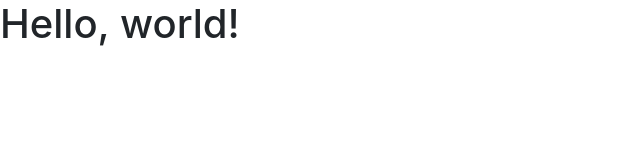
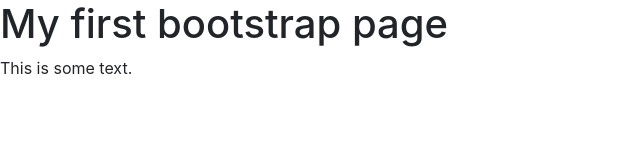
Before and after one commit to CarlosEdOliveira/Bootstrap, a plain HTML site: page index.html in a window 1280 px wide. Shown: the whole page, without its empty margins (0-640 px from the left). Drawn offline with nearby package versions, Linux system fonts and the light colour scheme.

Commit message:
index bootstrap 4

```diff
--- a/index.html
+++ b/index.html
@@ -1,17 +1,23 @@
 <!DOCTYPE html>
 <html lang="en">
 <head>
+    <title>Bootstrap 4 exemple</title>
     <meta charset="UTF-8">
     <meta name="viewport" content="width=device-width, initial-scale=1.0">
     <!--Parte gráfica CSS -->
     <link rel="stylesheet" href="https://cdn.jsdelivr.net/npm/bootstrap@4.6.2/dist/css/bootstrap.min.css" integrity="sha384-xOolHFLEh07PJGoPkLv1IbcEPTNtaed2xpHsD9ESMhqIYd0nLMwNLD69Npy4HI+N" crossorigin="anonymous">
-    <title>Hello, world!</title>
+
+        <script src="https://cdn.jsdelivr.net/npm/jquery@3.5.1/dist/jquery.slim.min.js" integrity="sha384-DfXdz2htPH0lsSSs5nCTpuj/zy4C+OGpamoFVy38MVBnE+IbbVYUew+OrCXaRkfj" crossorigin="anonymous"></script>
+        <script src="https://cdn.jsdelivr.net/npm/popper.js@1.16.1/dist/umd/popper.min.js" integrity="sha384-9/reFTGAW83EW2RDu2S0VKaIzap3H66lZH81PoYlFhbGU+6BZp6G7niu735Sk7lN" crossorigin="anonymous"></script>
+        <script src="https://cdn.jsdelivr.net/npm/bootstrap@4.6.2/dist/js/bootstrap.min.js" integrity="sha384-+sLIOodYLS7CIrQpBjl+C7nPvqq+FbNUBDunl/OZv93DB7Ln/533i8e/mZXLi/P+" crossorigin="anonymous"></script>
+
 </head>
 <body>
-    <h1>Hello, world!<h1>
 
-        <script src="https://cdn.jsdelivr.net/npm/jquery@3.5.1/dist/jquery.slim.min.js" integrity="sha384-DfXdz2htPH0lsSSs5nCTpuj/zy4C+OGpamoFVy38MVBnE+IbbVYUew+OrCXaRkfj" crossorigin="anonymous"></script>
-        <script src="https://cdn.jsdelivr.net/npm/bootstrap@4.6.2/dist/js/bootstrap.bundle.min.js" integrity="sha384-Fy6S3B9q64WdZWQUiU+q4/2Lc9npb8tCaSX9FK7E8HnRr0Jz8D6OP9dO5Vg3Q9ct" crossorigin="anonymous"></script>
+        <div class="conteiner">
+            <h1>My first bootstrap page</h1>
+            <p>This is some text.</p>
+        </div>
 
 </body>
 </html>
```
